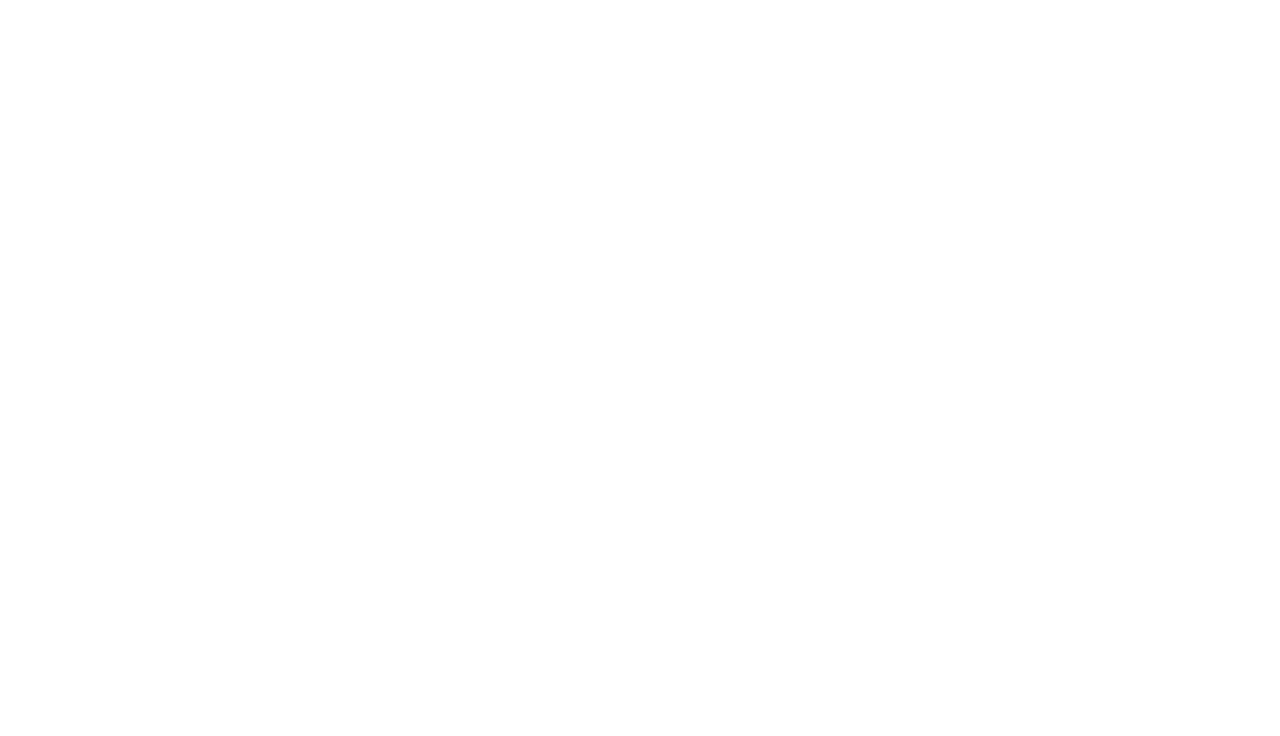
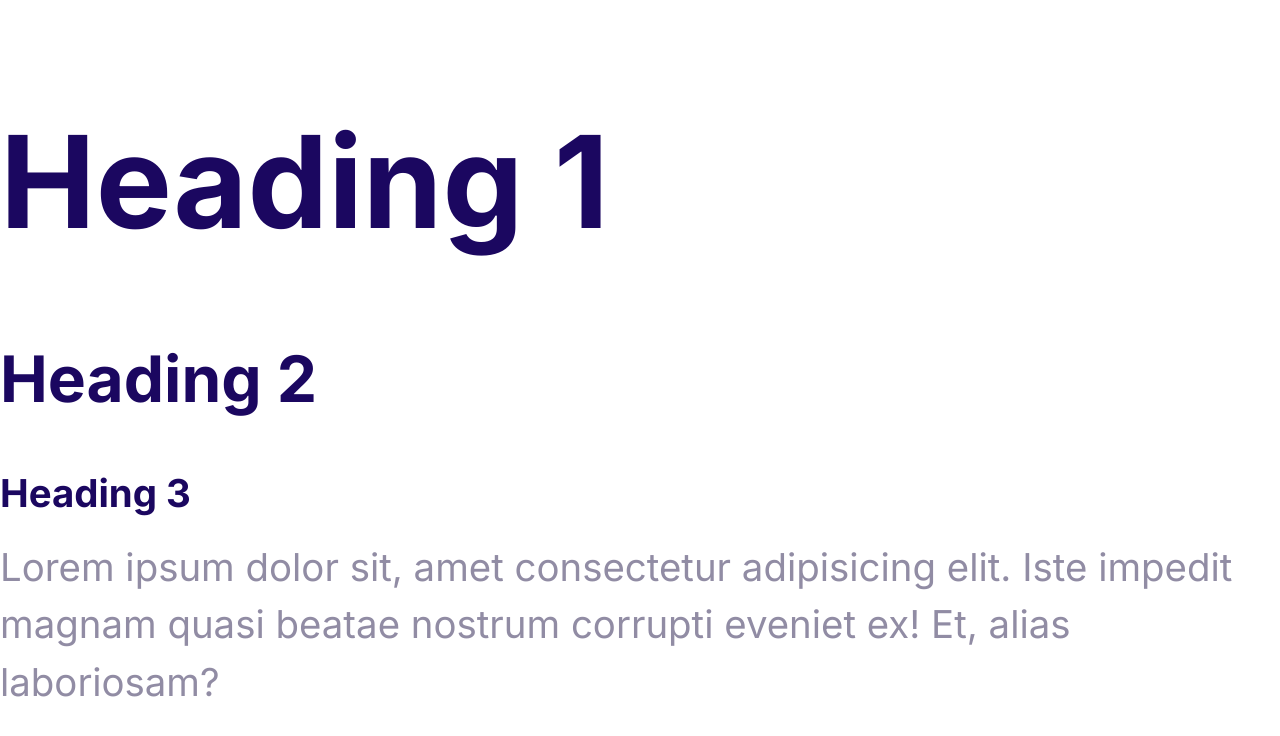
Before and after one commit to Josh-Sackey/HTML, a plain HTML site: page my-website/index.html in a window 1280 px wide. Drawn offline with Linux system fonts and the light colour scheme.

Commit message:
define the styles for the fonts.

```diff
--- a/my-website/css/styles.css
+++ b/my-website/css/styles.css
@@ -5,3 +5,50 @@
     --color-headings: #1b0760;
     --color-body: #918ca4;
 }
+
+html {
+    font-size: 62.5;
+}
+
+body {
+    font-family: Inter, Arial, Helvetica, sans-serif;
+    font-size: 2.4rem;
+    line-height: 1.5;
+    color: var(--color-body);
+}
+
+h1, h2, h3 {
+    color: var(--color-headings);
+    margin-bottom: 1rem;
+}
+
+h1 {
+    font-size: 7rem;
+}
+
+h2 {
+    font-size: 4rem;
+}
+
+h3 {
+    font-size: 3rem;
+
+}
+
+p {
+    margin-top: 0;
+}
+
+@media screen and (min-width: 1024px) {
+    h1 {
+        font-size: 8rem;
+    }
+
+    h2 {
+        font-size: 4rem;
+    }
+
+    h3 {
+        font-size: 2.4rem;
+    }
+}
--- a/my-website/index.html
+++ b/my-website/index.html
@@ -4,8 +4,22 @@
     <meta charset="UTF-8" />
     <meta name="viewport" content="width=device-width, initial-scale=1.0" />
     <title>Document</title>
+    <link rel="preconnect" href="https://fonts.googleapis.com" />
+    <link rel="preconnect" href="https://fonts.gstatic.com" crossorigin />
+    <link
+      href="https://fonts.googleapis.com/css2?family=Inter:wght@400;700&family=Open+Sans:wght@400;700&family=Roboto:wght@700&display=swap"
+      rel="stylesheet"
+    />
     <link rel="stylesheet" href="css/normalize.css" />
     <link rel="stylesheet" href="css/styles.css" />
   </head>
-  <body></body>
+  <body>
+    <h1>Heading 1</h1>
+    <h2>Heading 2</h2>
+    <h3>Heading 3</h3>
+    <p>
+      Lorem ipsum dolor sit, amet consectetur adipisicing elit. Iste impedit
+      magnam quasi beatae nostrum corrupti eveniet ex! Et, alias laboriosam?
+    </p>
+  </body>
 </html>
```
